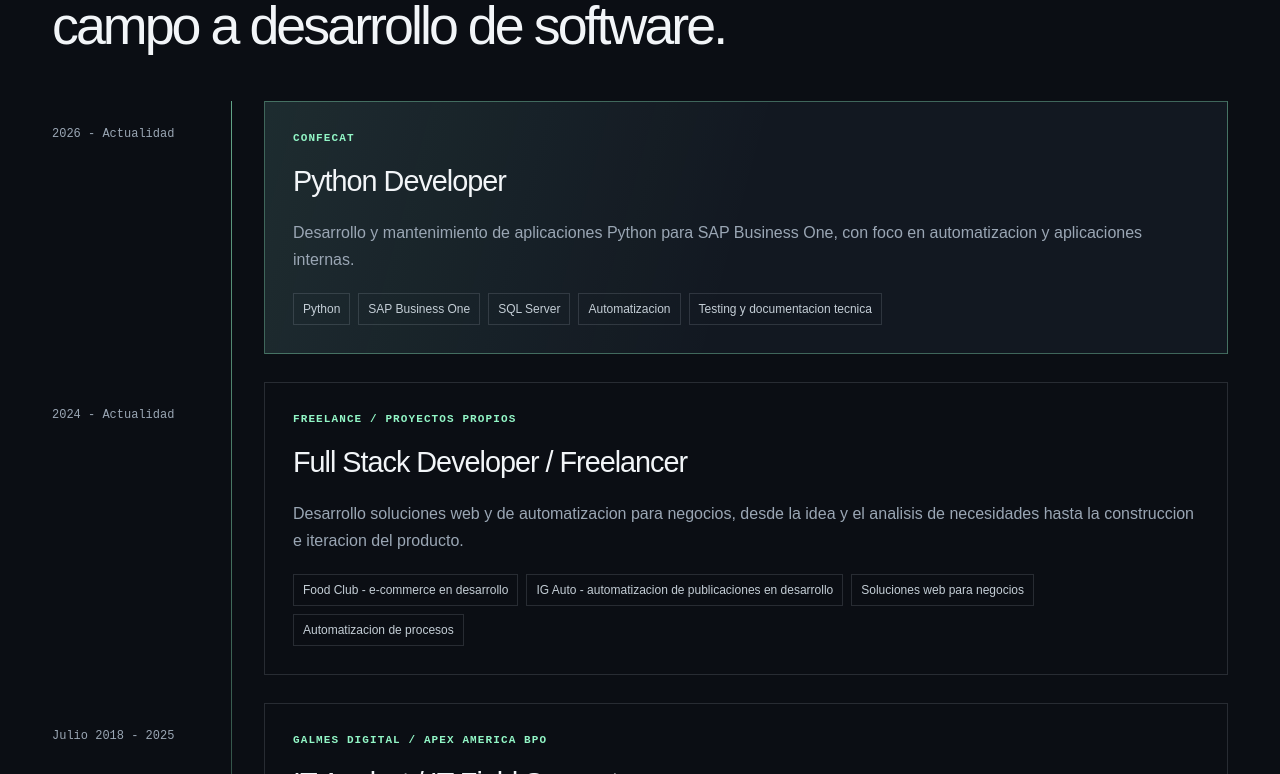
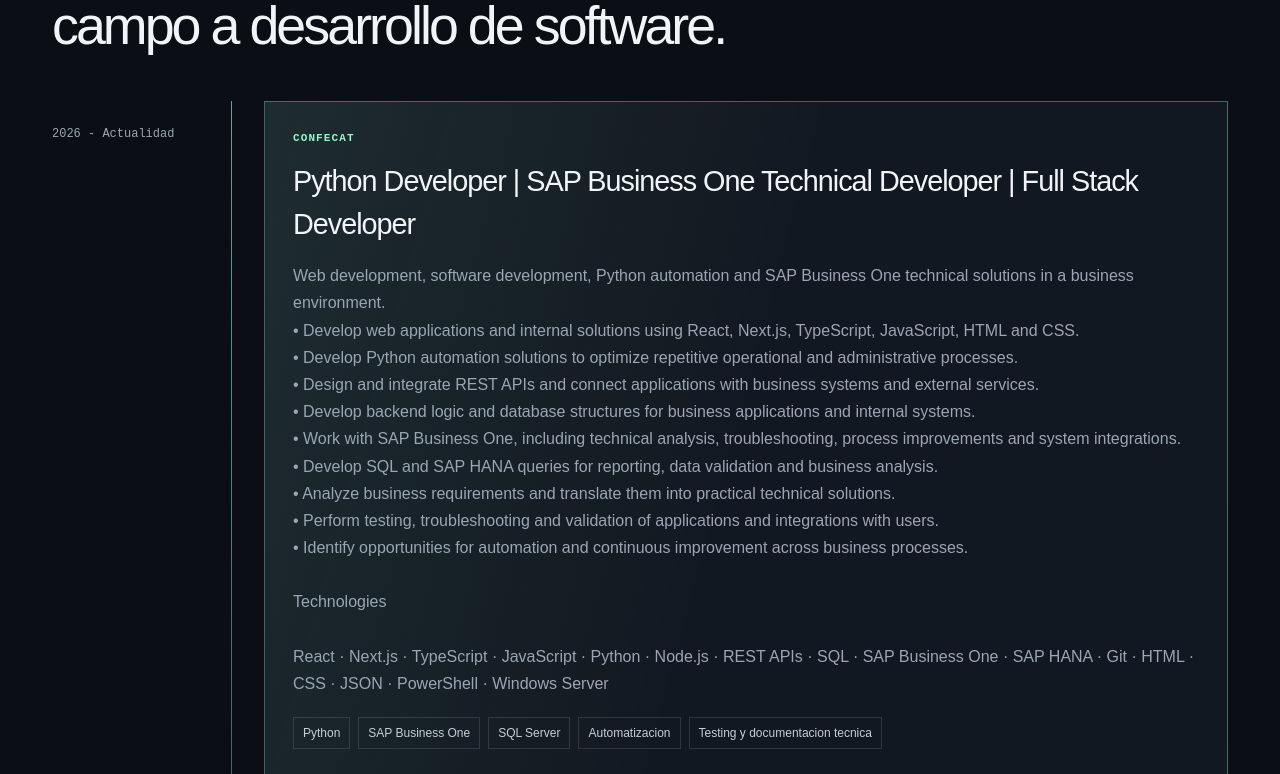
Before and after one commit to PsicoDevil/portfolio, a Next.js app in the folder apps/web/: page / in a window 1280 px wide. Shown: the part 2786-3560 px from the top of the page. Built offline with nearby package versions, Linux system fonts and the light colour scheme.

Commit message:
feat: update CONFECAT experience

```diff
--- a/apps/web/src/app/page.tsx
+++ b/apps/web/src/app/page.tsx
@@ -46,7 +46,7 @@
 
         <ScrollReveal className="timeline-reveal"><section id="experience" className="section-shell content-section" aria-labelledby="experience-title">
           <SectionHeading eyebrow="03 / Experiencia" title="De soporte IT y operaciones de campo a desarrollo de software." />
-          <ol id="experience-title" className="timeline reveal-stagger">{experiences.map((experience) => <li className={experience.current ? "timeline-item is-current" : "timeline-item"} key={`${experience.organization}-${experience.title}`}><div className="timeline-period">{experience.period}</div><article className="experience-card"><p className="organization">{experience.organization}</p><h3>{experience.title}</h3><p>{experience.summary}</p><ul>{experience.highlights.map((highlight) => <li key={highlight}>{highlight}</li>)}</ul></article></li>)}</ol>
+          <ol id="experience-title" className="timeline reveal-stagger">{experiences.map((experience) => <li className={experience.current ? "timeline-item is-current" : "timeline-item"} key={`${experience.organization}-${experience.title}`}><div className="timeline-period">{experience.period}</div><article className="experience-card"><p className="organization">{experience.organization}</p><h3>{experience.title}</h3><p style={{ whiteSpace: "pre-line" }}>{experience.summary}</p><ul>{experience.highlights.map((highlight) => <li key={highlight}>{highlight}</li>)}</ul></article></li>)}</ol>
         </section></ScrollReveal>
 
         <ScrollReveal><section id="projects" className="section-shell content-section" aria-labelledby="projects-title">
--- a/apps/web/src/data/portfolio.ts
+++ b/apps/web/src/data/portfolio.ts
@@ -65,9 +65,9 @@
 export const experiences: ExperienceItem[] = [
   {
     period: "2026 - Actualidad",
-    title: "Python Developer",
+    title: "Python Developer | SAP Business One Technical Developer | Full Stack Developer",
     organization: "CONFECAT",
-    summary: "Desarrollo y mantenimiento de aplicaciones Python para SAP Business One, con foco en automatizacion y aplicaciones internas.",
+    summary: "Web development, software development, Python automation and SAP Business One technical solutions in a business environment.\n• Develop web applications and internal solutions using React, Next.js, TypeScript, JavaScript, HTML and CSS.\n• Develop Python automation solutions to optimize repetitive operational and administrative processes.\n• Design and integrate REST APIs and connect applications with business systems and external services.\n• Develop backend logic and database structures for business applications and internal systems.\n• Work with SAP Business One, including technical analysis, troubleshooting, process improvements and system integrations.\n• Develop SQL and SAP HANA queries for reporting, data validation and business analysis.\n• Analyze business requirements and translate them into practical technical solutions.\n• Perform testing, troubleshooting and validation of applications and integrations with users.\n• Identify opportunities for automation and continuous improvement across business processes.\n\nTechnologies\n\nReact · Next.js · TypeScript · JavaScript · Python · Node.js · REST APIs · SQL · SAP Business One · SAP HANA · Git · HTML · CSS · JSON · PowerShell · Windows Server",
     highlights: ["Python", "SAP Business One", "SQL Server", "Automatizacion", "Testing y documentacion tecnica"],
     current: true,
   },
```
